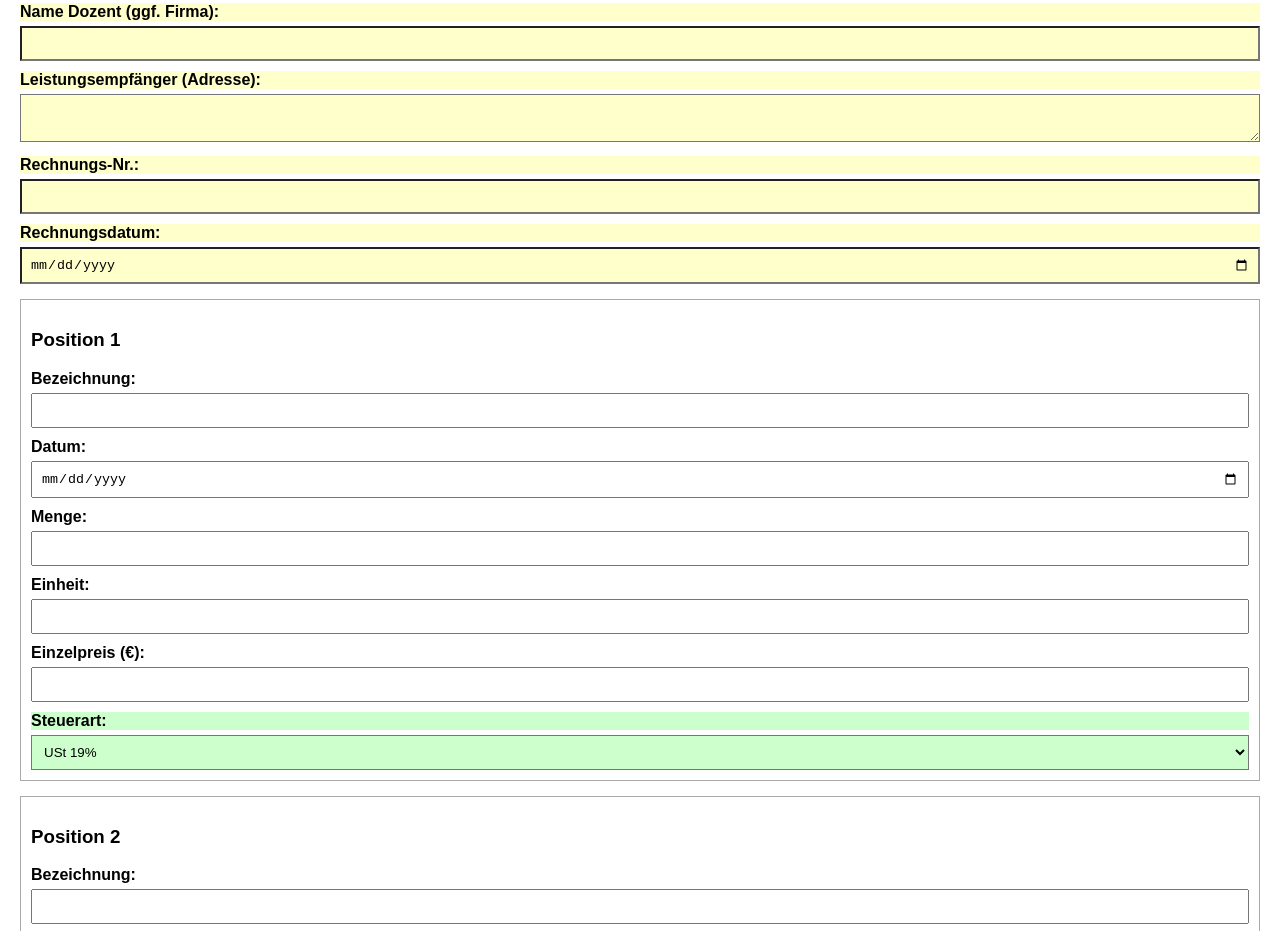
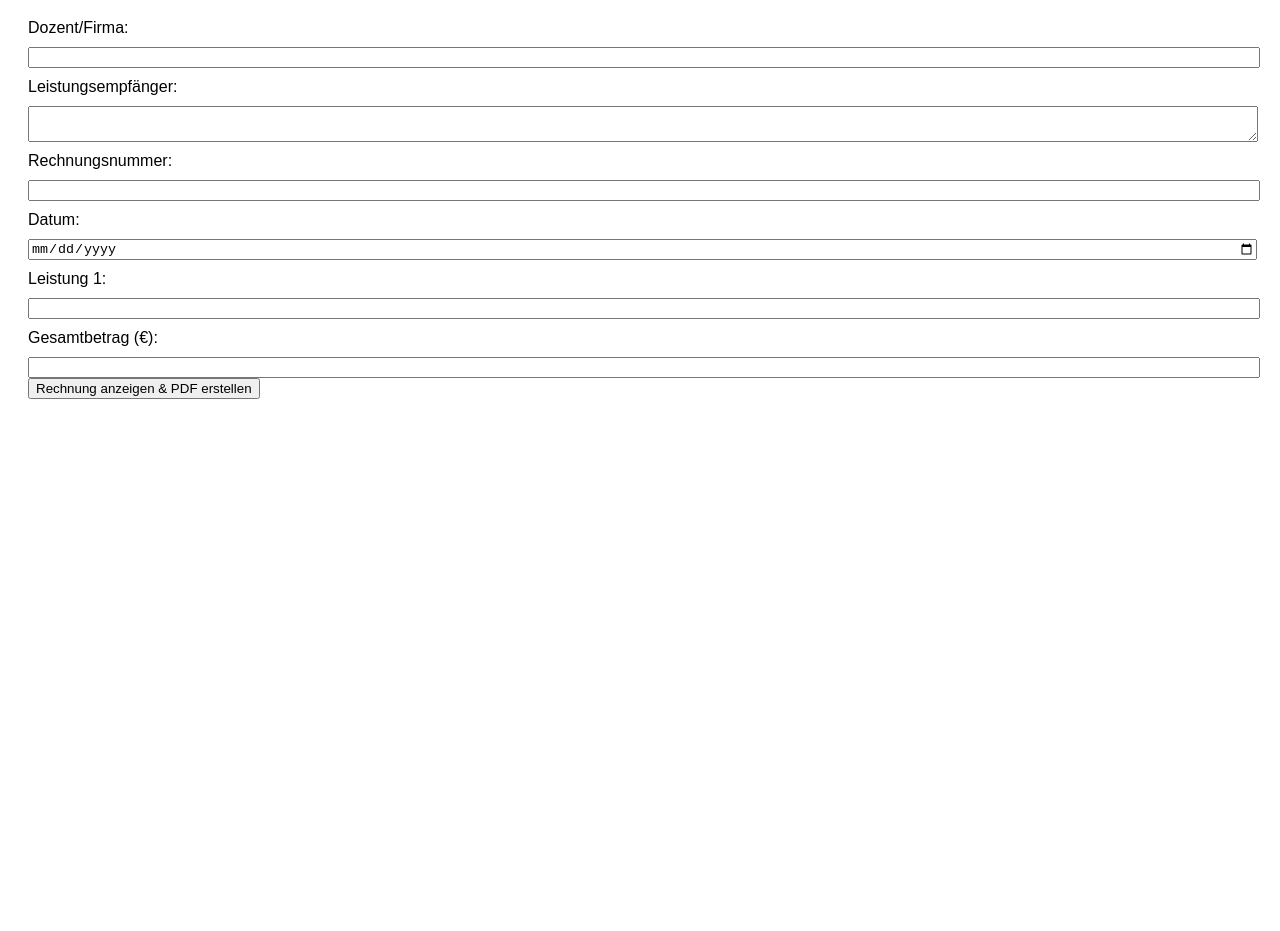
Before and after one commit to TCOL2024/KIWORKSHOP, a plain HTML site: page bill1.html in a window 1280 px wide. Shown: the part 77-1008 px from the top of the page. After the commit the page ends 800 px from the top, so only its background shows below. Drawn offline with Linux system fonts and the light colour scheme.

Commit message:
bill1.html aktualisieren

```diff
--- a/bill1.html
+++ b/bill1.html
@@ -2,125 +2,72 @@
 <html lang="de">
 <head>
   <meta charset="UTF-8">
-  <title>Rechnungsformular mit PDF-Export</title>
+  <title>Rechnung erstellen und als PDF drucken</title>
   <script src="https://cdnjs.cloudflare.com/ajax/libs/html2pdf.js/0.10.1/html2pdf.bundle.min.js"></script>
   <style>
-    body {
-      font-family: Arial, sans-serif;
-      margin: 20px;
-    }
-    label {
-      display: block;
-      margin-top: 10px;
-      font-weight: bold;
-    }
-    input, select, textarea {
-      width: 100%;
-      padding: 8px;
-      margin-top: 5px;
-      box-sizing: border-box;
-    }
-    .pflicht {
-      background-color: #ffffcc; /* Gelb für Pflichtfelder */
-    }
-    .ust {
-      background-color: #ccffcc; /* Grün für USt-relevante Felder */
-    }
-    .pos-block {
-      border: 1px solid #aaa;
-      padding: 10px;
-      margin-top: 15px;
-    }
-    button {
-      margin-top: 20px;
-      padding: 10px 20px;
-      font-size: 16px;
-    }
+    body { font-family: Arial; padding: 20px; }
+    label, input, textarea { display: block; margin-top: 10px; width: 100%; }
+    #rechnungsLayout { display: none; border: 1px solid #ccc; padding: 20px; margin-top: 20px; }
+    .bold { font-weight: bold; }
   </style>
 </head>
 <body>
 
-  <h1>Rechnungsformular</h1>
+<h2>Rechnungsdaten eingeben</h2>
 
-  <form id="rechnungsformular">
-    <label for="dozent" class="pflicht">Name Dozent (ggf. Firma):</label>
-    <input type="text" id="dozent" class="pflicht" required>
+<form id="eingabeForm">
+  <label>Dozent/Firma:</label>
+  <input type="text" id="dozent">
 
-    <label for="leistungsempfaenger" class="pflicht">Leistungsempfänger (Adresse):</label>
-    <textarea id="leistungsempfaenger" class="pflicht" required></textarea>
+  <label>Leistungsempfänger:</label>
+  <textarea id="empfaenger"></textarea>
 
-    <label for="rechnungsnummer" class="pflicht">Rechnungs-Nr.:</label>
-    <input type="text" id="rechnungsnummer" class="pflicht" required>
+  <label>Rechnungsnummer:</label>
+  <input type="text" id="nummer">
 
-    <label for="datum" class="pflicht">Rechnungsdatum:</label>
-    <input type="date" id="datum" class="pflicht" required>
+  <label>Datum:</label>
+  <input type="date" id="datum">
 
-    <!-- Positionen -->
-    <div class="pos-block">
-      <h3>Position 1</h3>
-      <label for="bezeichnung1">Bezeichnung:</label>
-      <input type="text" id="bezeichnung1">
+  <label>Leistung 1:</label>
+  <input type="text" id="leistung1">
 
-      <label for="datum1">Datum:</label>
-      <input type="date" id="datum1">
+  <label>Gesamtbetrag (€):</label>
+  <input type="number" id="betrag">
 
-      <label for="menge1">Menge:</label>
-      <input type="number" step="0.01" id="menge1">
+  <button type="button" onclick="zeigeRechnung()">Rechnung anzeigen & PDF erstellen</button>
+</form>
 
-      <label for="einheit1">Einheit:</label>
-      <input type="text" id="einheit1">
-
-      <label for="preis1">Einzelpreis (€):</label>
-      <input type="number" step="0.01" id="preis1">
-
-      <label for="steuerart1" class="ust">Steuerart:</label>
-      <select id="steuerart1" class="ust">
-        <option value="USt 19%">USt 19%</option>
-        <option value="USt 7%">USt 7%</option>
-        <option value="Keine">Keine</option>
-      </select>
+<div id="rechnungsLayout">
+  <h2>Rechnung</h2>
+  <p><span class="bold">Dozent:</span> <span id="out_dozent"></span></p>
+  <p><span class="bold">Empfänger:</span><br><span id="out_empfaenger"></span></p>
+  <p><span class="bold">Rechnungs-Nr.:</span> <span id="out_nummer"></span></p>
+  <p><span class="bold">Datum:</span> <span id="out_datum"></span></p>
+  <hr>
+  <p><span class="bold">Leistung:</span> <span id="out_leistung1"></span></p>
+  <p><span class="bold">Gesamtbetrag:</span> <span id="out_betrag"></span> €</p>
 </div>
 
-    <div class="pos-block">
-      <h3>Position 2</h3>
-      <label for="bezeichnung2">Bezeichnung:</label>
-      <input type="text" id="bezeichnung2">
+<script>
+  function zeigeRechnung() {
+    // Daten übernehmen
+    document.getElementById("out_dozent").innerText = document.getElementById("dozent").value;
+    document.getElementById("out_empfaenger").innerText = document.getElementById("empfaenger").value;
+    document.getElementById("out_nummer").innerText = document.getElementById("nummer").value;
+    document.getElementById("out_datum").innerText = document.getElementById("datum").value;
+    document.getElementById("out_leistung1").innerText = document.getElementById("leistung1").value;
+    document.getElementById("out_betrag").innerText = document.getElementById("betrag").value;
 
-      <label for="datum2">Datum:</label>
-      <input type="date" id="datum2">
+    // Layout einblenden
+    document.getElementById("rechnungsLayout").style.display = "block";
 
-      <label for="menge2">Menge:</label>
-      <input type="number" step="0.01" id="menge2">
-
-      <label for="einheit2">Einheit:</label>
-      <input type="text" id="einheit2">
-
-      <label for="preis2">Einzelpreis (€):</label>
-      <input type="number" step="0.01" id="preis2">
-
-      <label for="steuerart2" class="ust">Steuerart:</label>
-      <select id="steuerart2" class="ust">
-        <option value="USt 19%">USt 19%</option>
-        <option value="USt 7%">USt 7%</option>
-        <option value="Keine">Keine</option>
-      </select>
-    </div>
-
-    <label for="gesamtbetrag">Gesamtbetrag (€):</label>
-    <input type="number" step="0.01" id="gesamtbetrag">
-
-    <button type="button" onclick="generatePDF()">PDF erstellen</button>
-  </form>
-
-  <script>
-    function generatePDF() {
-      const element = document.getElementById("rechnungsformular");
+    // PDF erzeugen
     html2pdf().set({
       margin: 1,
       filename: 'Rechnung.pdf',
       html2canvas: { scale: 2 },
       jsPDF: { unit: 'cm', format: 'a4', orientation: 'portrait' }
-      }).from(element).save();
+    }).from(document.getElementById("rechnungsLayout")).save();
   }
 </script>
 
```
Lines whose indentation alone changed are shown as unchanged.
